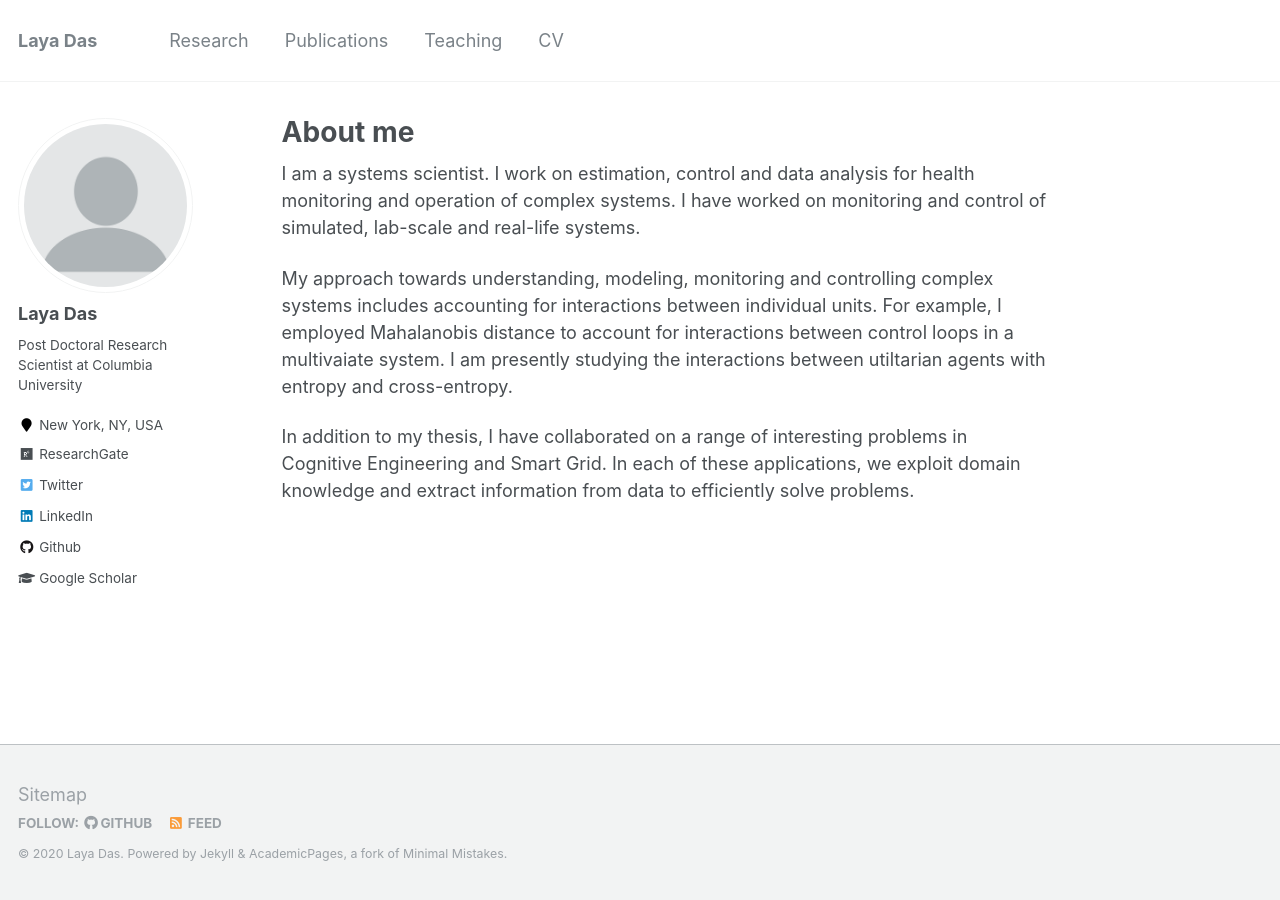
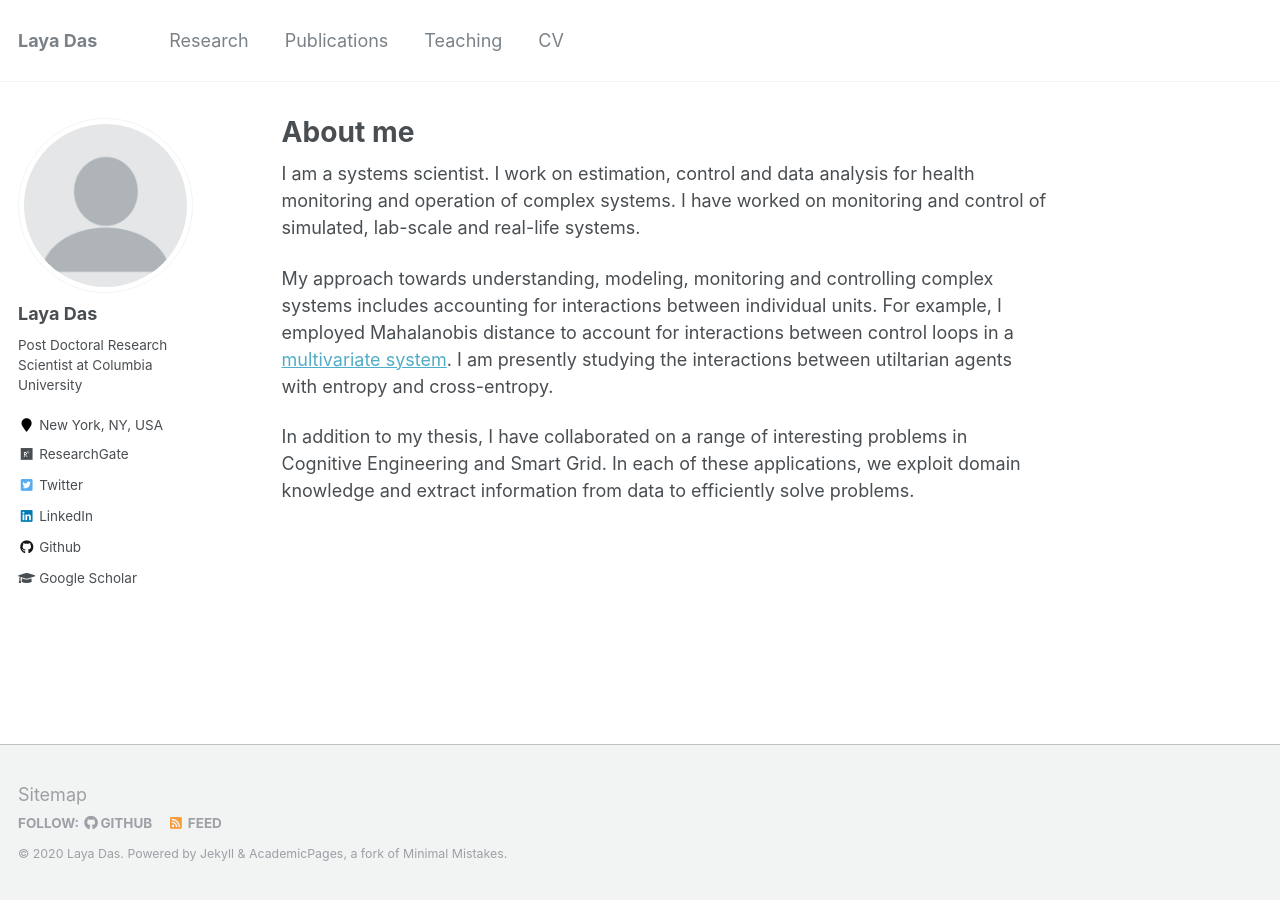
Before and after one commit to layadas/layadas.github.io, a Jekyll site: the page built from _pages/about.md, in a window 1280 px wide. Built offline with Jekyll 4.4.1, drawn with Linux system fonts in a browser that asks for light colours.

Commit message:
Update about.md

```diff
--- a/_pages/about.md
+++ b/_pages/about.md
@@ -12,7 +12,7 @@ I am a systems scientist. I work on estimation, control and data analysis for he
 I have worked on monitoring and control of simulated, lab-scale and real-life systems.
 
 My approach towards understanding, modeling, monitoring and controlling complex systems includes accounting for interactions between individual units.
-For example, I employed Mahalanobis distance to account for interactions between control loops in a multivaiate system.
+For example, I employed Mahalanobis distance to account for interactions between control loops in a [multivariate system](https://doi.org/10.1109/TCST.2015.2468087).
 I am presently studying the interactions between utiltarian agents with entropy and cross-entropy.
 
 In addition to my thesis, I have collaborated on a range of interesting problems in Cognitive Engineering and Smart Grid.
```
